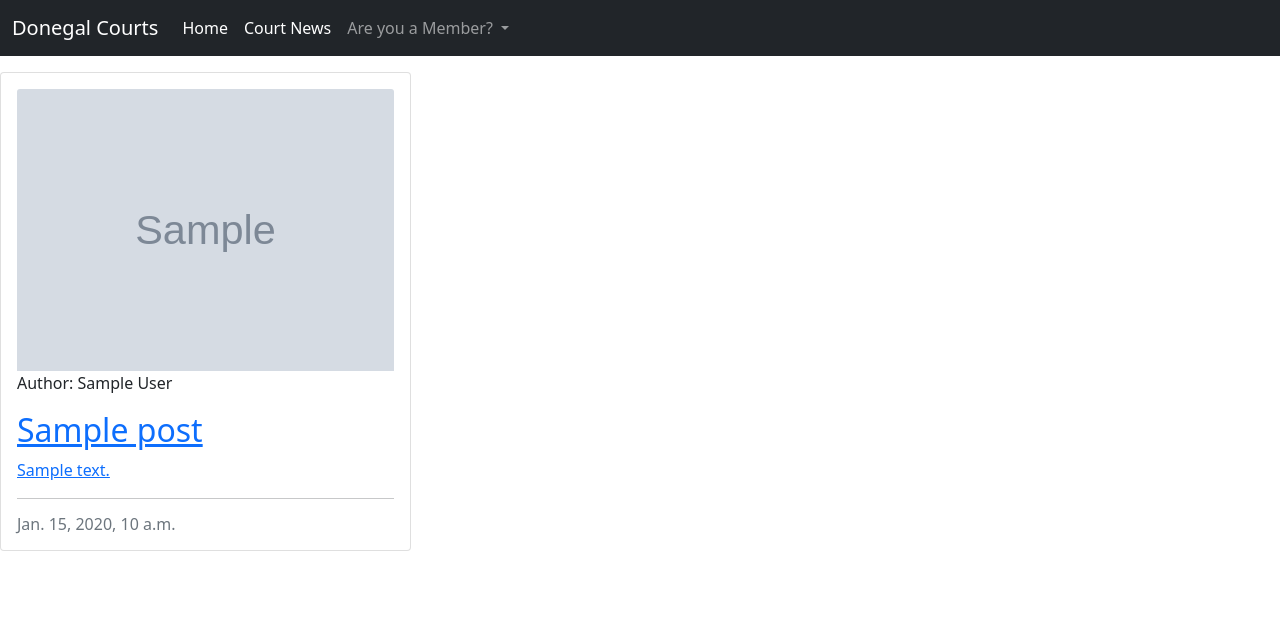
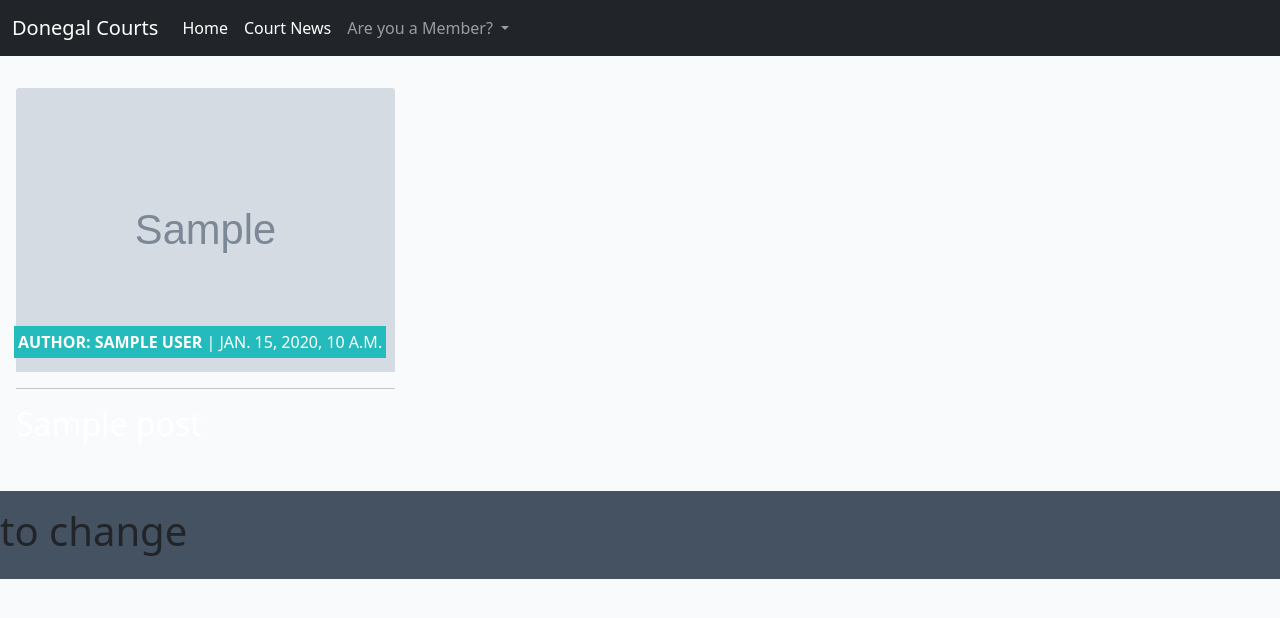
Before and after one commit to MeganNyhan/CI_PP4_Donegal_Courts, a Django app: template templates/add_post.html in a window 1280 px wide. Shown: the top 618 px of the page. Run offline with Django 3.2, Linux system fonts and the light colour scheme; the template is opened without the code that fills it: most values are stand-ins (such as "Sample title", 1, 10 or a date in 2020); grey boxes marked "Sample" are stand-in pictures.

Commit message:
update the css adn look of the blog posts

```diff
--- /dev/null
+++ b/static/img/css/style.css
@@ -0,0 +1,122 @@
+body {
+    background-color: #F9FAFC;
+}
+
+.brand {
+    font-family: Lato, sans-serif;
+    font-size: 1.4rem;
+    font-weight: 700;
+    color: #4A4A4F;
+}
+
+.red-o {
+    color: #E84610;
+}
+
+.thin {
+    font-weight: 300;
+}
+
+.light-bg {
+    background-color: #fff;
+}
+
+.dark-bg {
+    background-color: #445261;
+}
+
+.main-bg {
+    background-color: #F9FAFC;
+}
+
+.card {
+    border: none;
+    background-color: transparent;
+}
+
+.image-container {
+    position: relative;
+}
+
+.image-flash {
+    position: absolute;
+    bottom: 5%;
+    min-width: 30%;
+    left: -2px;
+    background-color: #23BBBB;
+}
+
+.author {
+    color: white;
+    margin: 4px;
+    text-transform: uppercase;
+}
+
+.masthead {
+    margin-top: 10px;
+    overflow: hidden;
+    position: relative;
+    display: inline-block;
+    height: 33vh;
+    width: 100%;
+}
+
+.post-link {
+    text-decoration: none;
+    color: #445261;
+}
+
+.post-link:hover,
+.page-link {
+    color: #E84610;
+}
+
+.post-title {
+    margin-top: 20%;
+    margin-left: 5%;
+}
+
+.post-subtitle {
+    margin-left: 5%;
+    color: lightgray;
+}
+
+.btn-signup {
+    background-color: #23BBBB;
+    color: #fff;
+}
+
+.btn-signup:hover,
+.btn-signup:active {
+    background-color: #fff;
+    color: #23BBBB;
+}
+
+.link {
+    color: #23BBBB;
+    text-decoration: none;
+}
+
+.link:hover,
+.link:active {
+    color: #445261;
+    text-decoration: underline;
+}
+
+.btn-like {
+    color: #E84610;
+    border: none;
+    background: transparent;
+}
+
+.btn-like:hover,
+.btn-like:active {
+    color: #E84610;
+    background: transparent;
+    border: none;
+}
+
+.card-title{
+    text-decoration: none;
+    color: white;
+}
--- a/templates/base.html
+++ b/templates/base.html
@@ -1,5 +1,6 @@
+{% load static%}
 <!doctype html>
-<html lang="en">
+<html lang="en" class="h-100">
   <head>
     <!-- Required meta tags -->
     <meta charset="utf-8">
@@ -7,10 +8,9 @@
     <!-- Bootstrap CSS -->
     <link href="https://cdn.jsdelivr.net/npm/bootstrap@5.1.3/dist/css/bootstrap.min.css" rel="stylesheet" integrity="sha384-1BmE4kWBq78iYhFldvKuhfTAU6auU8tT94WrHftjDbrCEXSU1oBoqyl2QvZ6jIW3" crossorigin="anonymous">
     <!-- Title -->
-    <title>{% block title %}
-        Donegal Courts
-        {% endblock %}</title>
+    <title>{% block title %} Donegal Courts {% endblock %}</title>
     <link rel="icon" type="image/x-icon" href="static/img/favicon.ico">
+    <link rel="stylesheet" href="{% static 'css/style.css' %}">
   </head>
   <body>
       <!--- Nav Bar Boostarp Code -->
@@ -70,23 +70,27 @@
               <div class="image-container">
                 <img class="card-img-top" src="{{ post.featured_image.url }}">
                 <div class="image-flash">
-                  <p class="author">Author: {{ post.author }}</p>
+                  <p class="author"><strong>Author: {{ post.author }}</strong> | {{ post.post_date}}</p>
                 </div>
               </div>
+              <hr/>
               <a href="{% url 'home' %}" class="post-link">
                 <h2 class="card-title">{{ post.title }}</h2>
-                <p class="card-text">{{ post.excerpt }}</p>
               </a>
-              <hr/>
-              <p class="card-text text-muted h6">{{ post.post_date}}</p>
             </div>
           </div>
         </div>
+        {% if forloop.counter|divisibleby:6 %}
       </div>
       <div class="row">
+        {% endif %}
         {% endfor %}
       </div>
     </div>
+    <!-- Footer -->
+    <footer class="footer mt-auto py-3 dark-bg">
+      <h1> to change </h1>
+  </footer>
 
     <!-- Optional JavaScript; choose one of the two! -->
 
```
